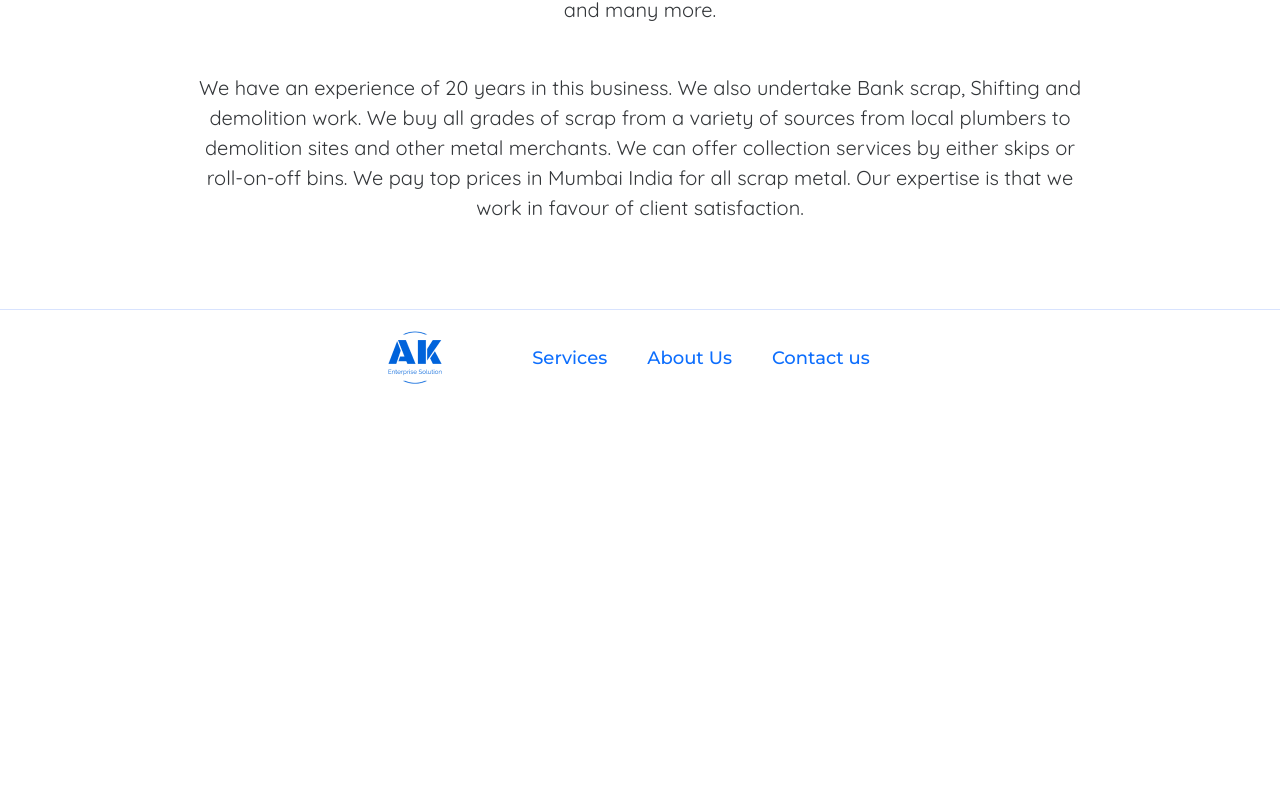
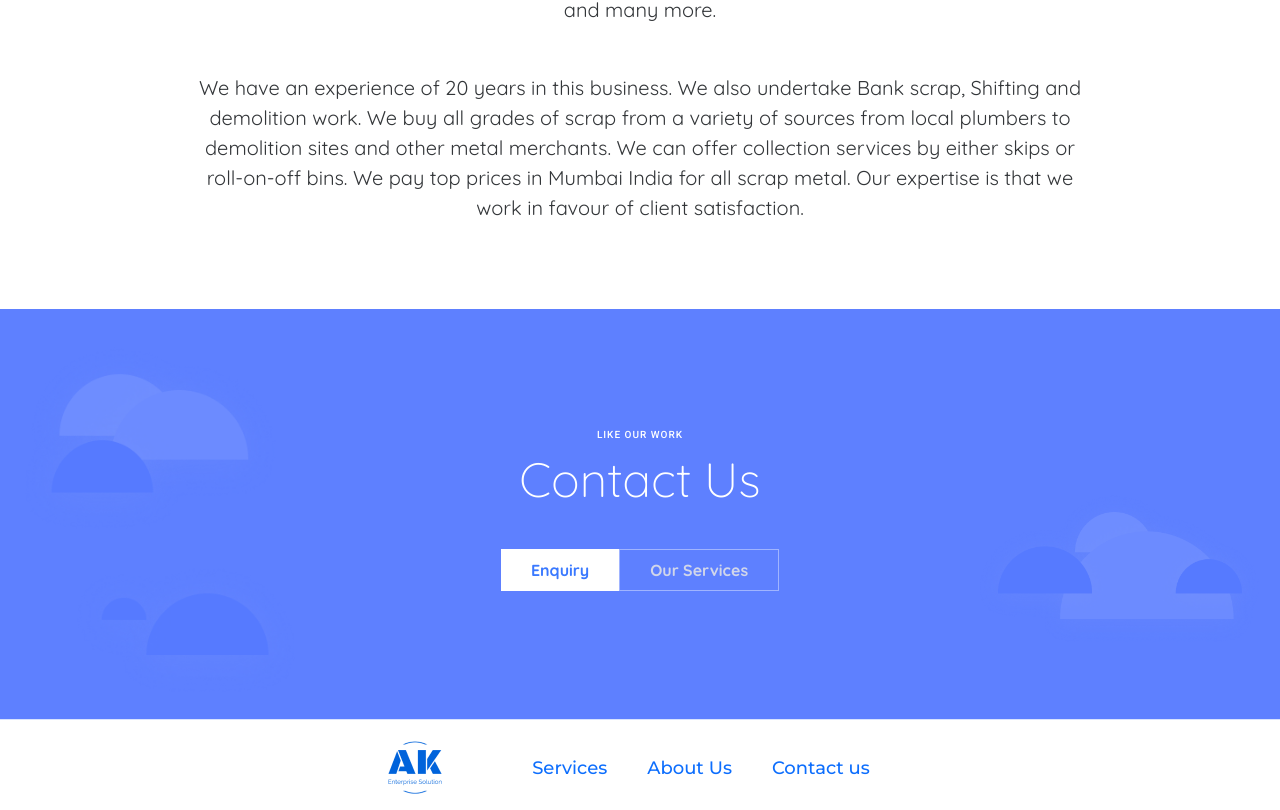
Before and after one commit to Eshat002/Business-Website-With-React-Django, a React (Create React App) app in the folder frontend/: page /about in a window 1280 px wide. Shown: the part 520-1330 px from the top of the page. Before the commit the page ends 920 px from the top, so only its background shows below. Built offline with nearby package versions, Linux system fonts and the light colour scheme.

Commit message:
added btn-container-section

```diff
--- a/frontend/src/Components/AboutPage.css
+++ b/frontend/src/Components/AboutPage.css
@@ -1,6 +1,18 @@
 .about-page .about-us-text-container {
     width: 85%;
     padding: 70px 0px
+}
+
+.about-page .about-us-btn-container {
+    background-color: #5E80FF;
+    padding-top: 30px;
+    padding-bottom: 20px;
+
+}
+
+.about-page .about-us-btn-container .last-col {
+    padding-top: 150px;
+
 }
 
 .about-page .about-us-text-container .about-us-text {
@@ -10,11 +22,64 @@
     color: #333639
 }
 
-@media screen and (max-width:500px) {
-    .about-page .about-us-text-container .about-us-text {
+.about-page .about-us-btn-container .sub-headline {
+    font-family: "Roboto", sans-serif;
+    font-weight: 500;
+    font-size: 10px;
+    color: #FFFFFF;
+    letter-spacing: .1em;
+    text-transform: uppercase;
+    margin-top: 90px;
+}
 
-        font-size: 16px;
 
+.about-page .about-us-btn-container .headline {
+    font-family: "Quicksand", sans-serif;
+    font-weight: 300;
+    font-size: 48px;
+    color: #FFFFFF;
+    text-transform: capitalize;
+    margin: 10px 0px 40px 0px
+}
+
+.about-us-btn-container .enquiry-btn {
+    background-color: #FFFFFF;
+    padding: 9px 30px;
+    margin-bottom: 20px
+}
+
+.about-us-btn-container .service-btn {
+    background-color: transparent;
+    color: #d1d6ea;
+    border: 1px solid #A0B4FF;
+    padding: 8.2px 30px;
+}
+
+
+
+
+@media screen and (max-width:991px) {
+    .about-page .about-us-btn-container .sub-headline {
+        margin-top: 35px !important;
     }
 
 }
+
+@media screen and (max-width:500px) {
+    .about-page .about-us-text-container .about-us-text {
+        font-size: 16px;
+    }
+
+    .about-page .about-us-btn-container .headline {
+        font-size: 35px;
+        margin: 10px 0px 20px 0px;
+    }
+
+    .about-page .about-us-btn-container {
+        padding-bottom: 70px;
+    }
+
+    .about-us-btn-container .service-btn {
+        padding: 8.2px 20px;
+    }
+}
--- a/frontend/src/Components/AboutPage.jsx
+++ b/frontend/src/Components/AboutPage.jsx
@@ -1,6 +1,9 @@
 import React from 'react'
 import HeadlineCompo from './HeadlineCompo/HeadlineCompo'
 import "./AboutPage.css"
+import CloudImage from './../Img/cloud.png'
+import CloudImage2 from './../Img/cloud2.png'
+
 
 const AboutPage = () => {
     return (
@@ -17,6 +20,26 @@ const AboutPage = () => {
 
                 </div>
             </div>
+
+
+            <div className="about-us-btn-container container-fluid">
+                <div className="row">
+                    <div className="col-lg-3 col-md-3 col">
+                        <img className='cloud-image-left img-fluid' src={CloudImage} alt="cloud-image" />
+                    </div>
+                    <div className="col-lg-6 col-md-6 col-7 text-center">
+                        <h5 className="sub-headline">Like our work</h5>
+                        <h3 className='headline'>Contact Us</h3>
+                        <div className="button-container">
+                            <button className="custom-primary-btn enquiry-btn">Enquiry</button>
+                            <button className="custom-primary-btn service-btn">Our Services</button>
+                        </div></div>
+                    <div className="col-lg-3 last-col col-md-3 col">
+                        <img className='cloud-image-right img-fluid' src={CloudImage2} alt="cloud-image" />
+                    </div>
+                </div>
+
+            </div>
         </div>
     )
 }
```
Also changed, not shown: frontend/src/Img/cloud.png (added), frontend/src/Img/cloud2.png (added).
